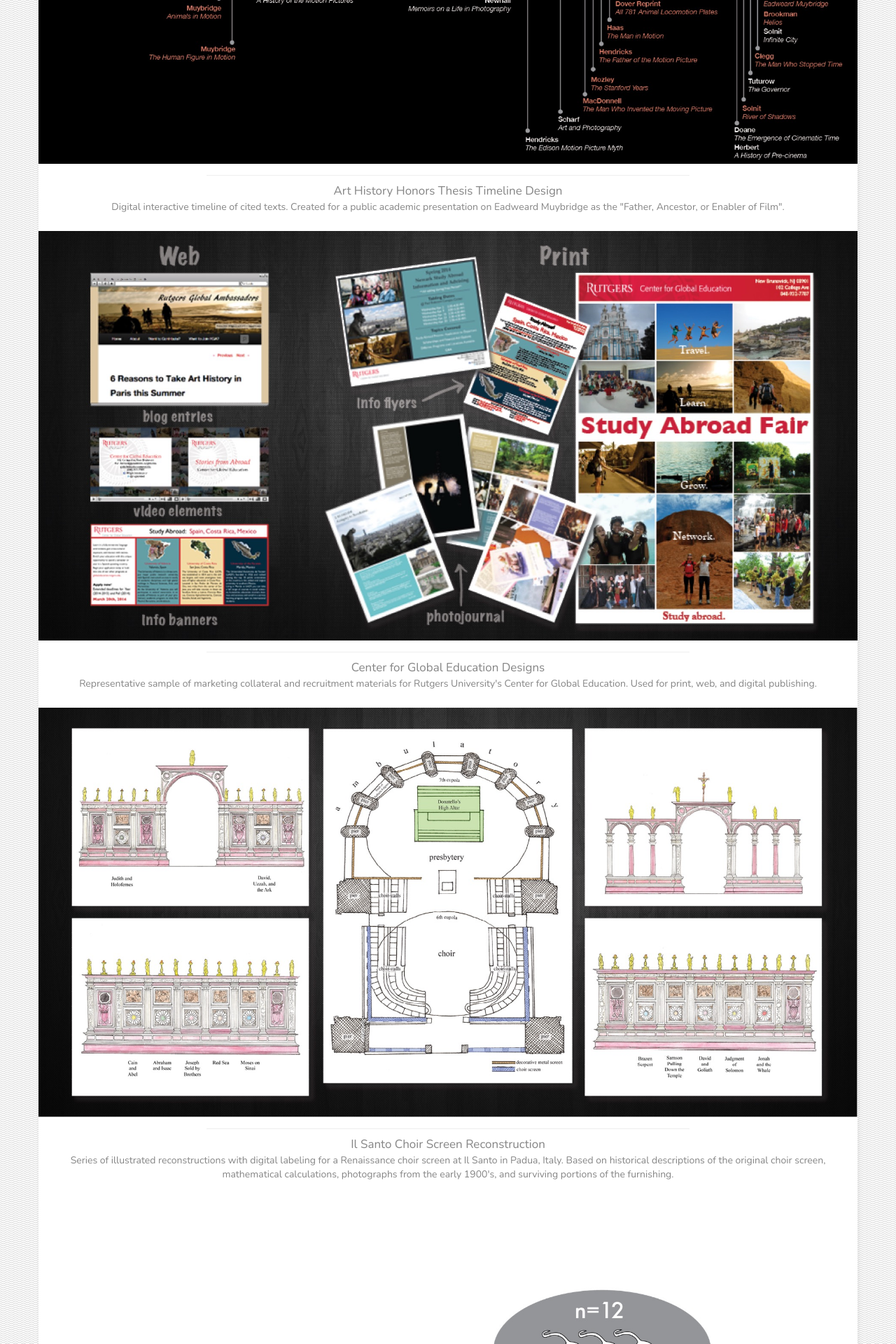
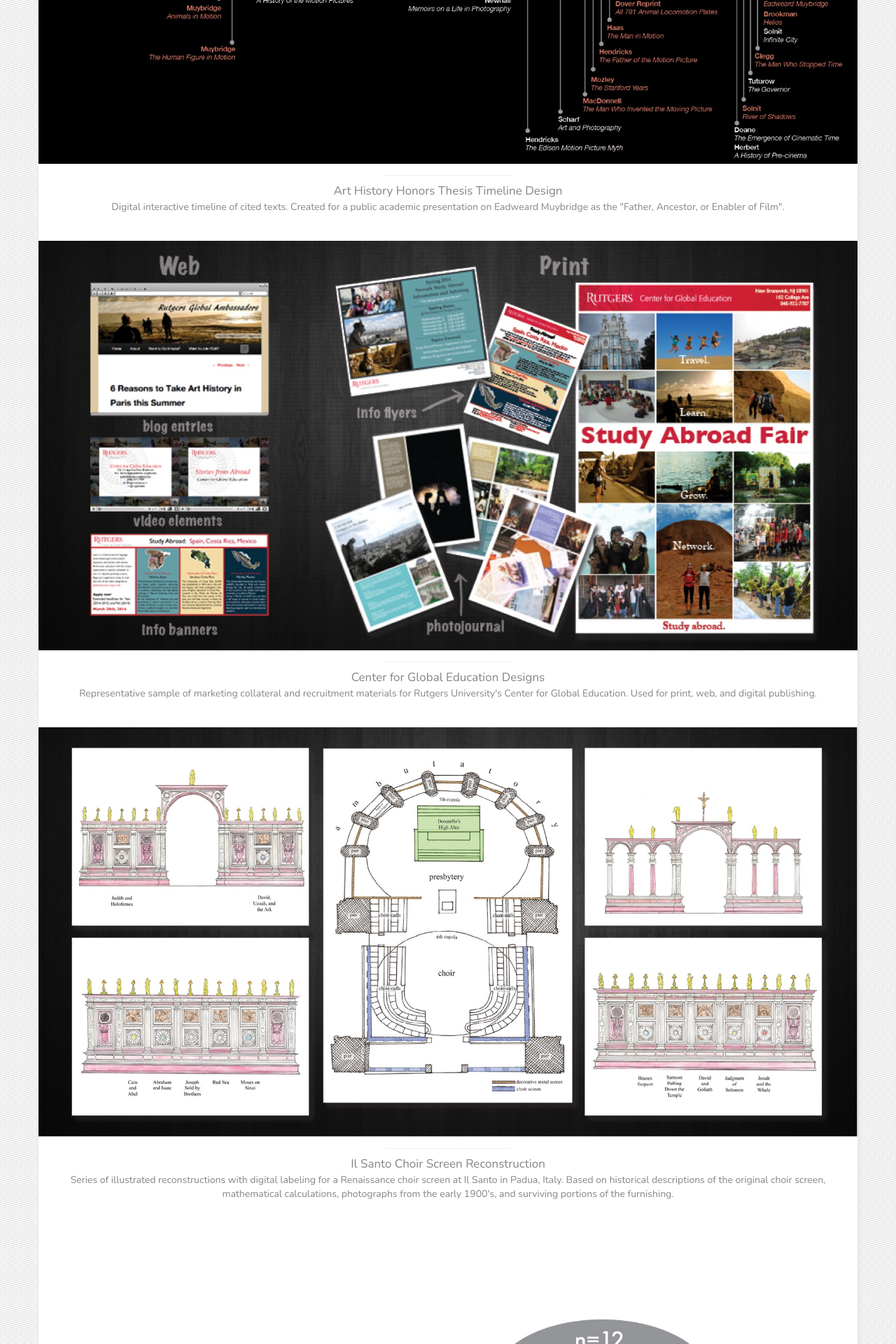
Before and after one commit to sjlu/gracechi, a Jekyll site: the page built from index.html, in a window 1280 px wide. Shown: the part 1028-2948 px from the top of the page at 70% size. Built offline with Jekyll 4.4.1, drawn with Linux system fonts in a browser that asks for light colours; nearby versions of some CDN libraries.

Commit message:
Fixing subtitle hr positioning

```diff
--- a/css/main.scss
+++ b/css/main.scss
@@ -62,10 +62,12 @@ body {
     }
 
     hr {
-      margin: 0 240px;
+      max-width: 180px;
+      margin: 0 auto;
 
       &.vertical-margin {
-        margin: 16px 240px 10px;
+        margin-top: 16px;
+        margin-bottom: 10px;
       }
     }
 
@@ -92,7 +94,7 @@ body {
     }
 
     p.subtitle {
-      margin: 0px 25px 24px;
+      margin: 0px 25px 38px;
       font-size: 14px;
     }
 
```
